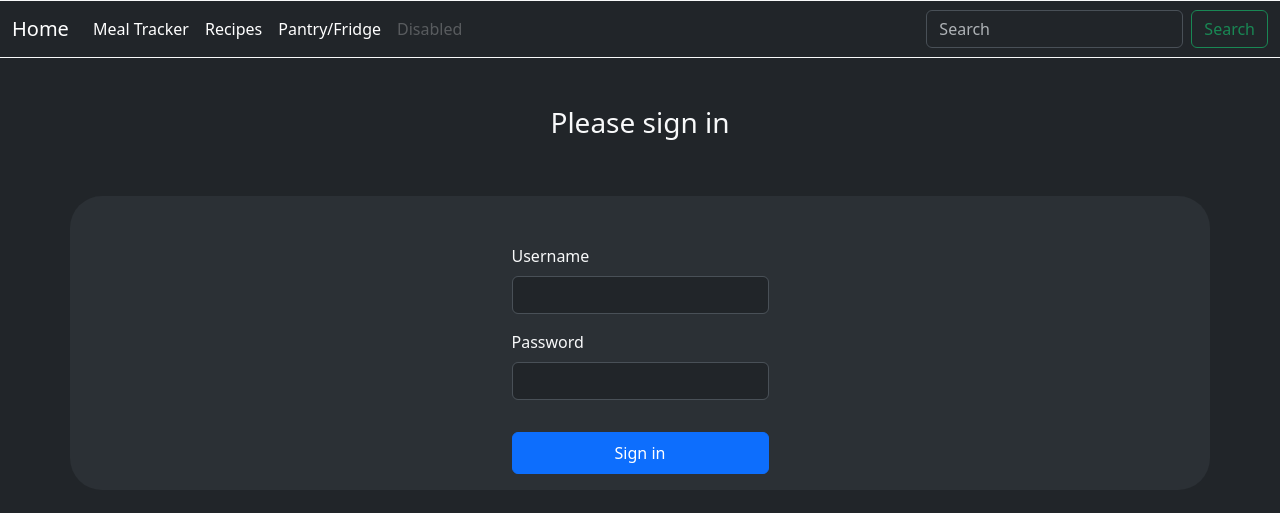
After one commit to Spookiel/MealplanSite, a Django app: page /login in a window 1280 px wide. The commit adds this page. Shown: the top 513 px of the page. Run offline with Django 3.2, Linux system fonts and the light colour scheme; some libraries are stand-ins or nearby versions.

Commit message:
Added login view and updated colour scheme and home page styles.

```diff
--- a/mysite/accounts/views.py
+++ b/mysite/accounts/views.py
@@ -1,3 +1,7 @@
 from django.shortcuts import render
 
 # Create your views here.
+
+
+def login(request):
+    return render(request, "accounts/login.html")
--- a/mysite/mysite/urls.py
+++ b/mysite/mysite/urls.py
@@ -16,10 +16,12 @@ Including another URLconf
 from django.contrib import admin
 from django.urls import path, include
 from recipes.views import recipe_list, recipe_detail, index
+from accounts.views import login
 
 app_name = "MANAGER"
 urlpatterns = [
     path('', index, name="index"), ## include('recipes.urls')
     path('recipes', include('recipes.urls')),
     path('admin/', admin.site.urls),
+    path('login', login, name="login")
 ]
--- /dev/null
+++ b/mysite/templates/accounts/login.html
@@ -0,0 +1,27 @@
+{% extends "base.html" %}
+
+{% block content %}
+
+<div class = "container d-flex w-100 justify-content-center m-auto pt-5">
+    <div class="h3 text-light">Please sign in</div>
+</div>
+
+<div class = "container d-flex align-items-center bg-body-tertiary text-light justify-content-center pt-5 mt-5 rounded-5">
+
+    <form>
+        <div class="mb-3">
+            <label for="user_form" class="form-label"> Username </label>
+            <input type="username" class="form-control" id="user_form">
+        </div>
+
+        <div class="mb-3">
+            <label for="pass_form" class="form-label"> Password </label>
+            <input type="password" class="form-control" id="pass_form">
+        </div>
+
+        <button class="btn btn-primary w-100 py-2 my-3" type="submit"> Sign in </button>
+    </form>
+
+</div>
+
+{% endblock %}
--- a/mysite/templates/base.html
+++ b/mysite/templates/base.html
@@ -1,6 +1,6 @@
 <!DOCTYPE html>
 
-<html lang="en">
+<html lang="en" data-bs-theme="dark">
   <head>
     <meta charset="utf-8">
     <meta name="viewport" content="width=device-width, initial-scale=1">
@@ -14,11 +14,11 @@
     {% bootstrap_css %}
     {% bootstrap_javascript %}
   </head>
-  <body>
+  <body class="bg-dark">
 
 
 
-    <nav class="navbar navbar-expand bg-dark navbar-dark">
+    <nav class="navbar navbar-expand navbar-dark border-bottom border-top border-light">
         <div class="container-fluid">
           <a class="navbar-brand" href="{% url 'index' %}">Home</a>
           <button class="navbar-toggler" type="button" data-bs-toggle="collapse" data-bs-target="#navbarSupportedContent" aria-controls="navbarSupportedContent" aria-expanded="false" aria-label="Toggle navigation">
--- a/mysite/templates/recipes/all_recipes.html
+++ b/mysite/templates/recipes/all_recipes.html
@@ -1,15 +1,15 @@
 {% extends "base.html" %}
 {% block content %}
 {%load static%}
-<div class="text-center bg-secondary-subtle">
-    <div class="h1"> Recipes </div>
+<div class="text-center">
+    <div class="h1 bg-secondary pb-3 pt-1 text-light"> Recipes </div>
 </div>
 <div class="container-lg my5">
     {% comment %} <img src="{% static 'recipes/fuji-bg.jpg' %}" alt="My image" class="bg-image bg-cover"> {% endcomment %}
 
 
     {% if recipes %}
-        <div class="row mb-3 bg-light text-light">
+        <div class="row mb-3">
             {% for recipe, vals in rdetails.items %}
 
 
--- a/mysite/templates/recipes/index.html
+++ b/mysite/templates/recipes/index.html
@@ -2,16 +2,16 @@
 
 {% block content%}
 {% load static %}
-<div class="d-flex vh-60 text-center text-bg-secondary py-5 justify-content-center">
+<div class="d-flex vh-60 text-center text-bg-secondary py-5 justify-content-center border-bottom border-light">
 
-  <main class="px-3">
+  <div class="px-3 ">
     <div class="h1 my=3">Meal Tracker. Recipes. One place. </div>
     <p class="lead">Track your meals with our calendar and use AI to generate new exciting recipes.</p>
     <p class="lead"> Keep track of what's in your fridge and cupboards and get recipes for what you have on hand! </p>
     <p class="lead">
       <a href="#" class="btn btn-lg btn-light fw-bold border-white bg-white">Learn more</a>
     </p>
-  </main>
+  </div>
 </div>
 
 <div class="container-fluid pt-3">
```
